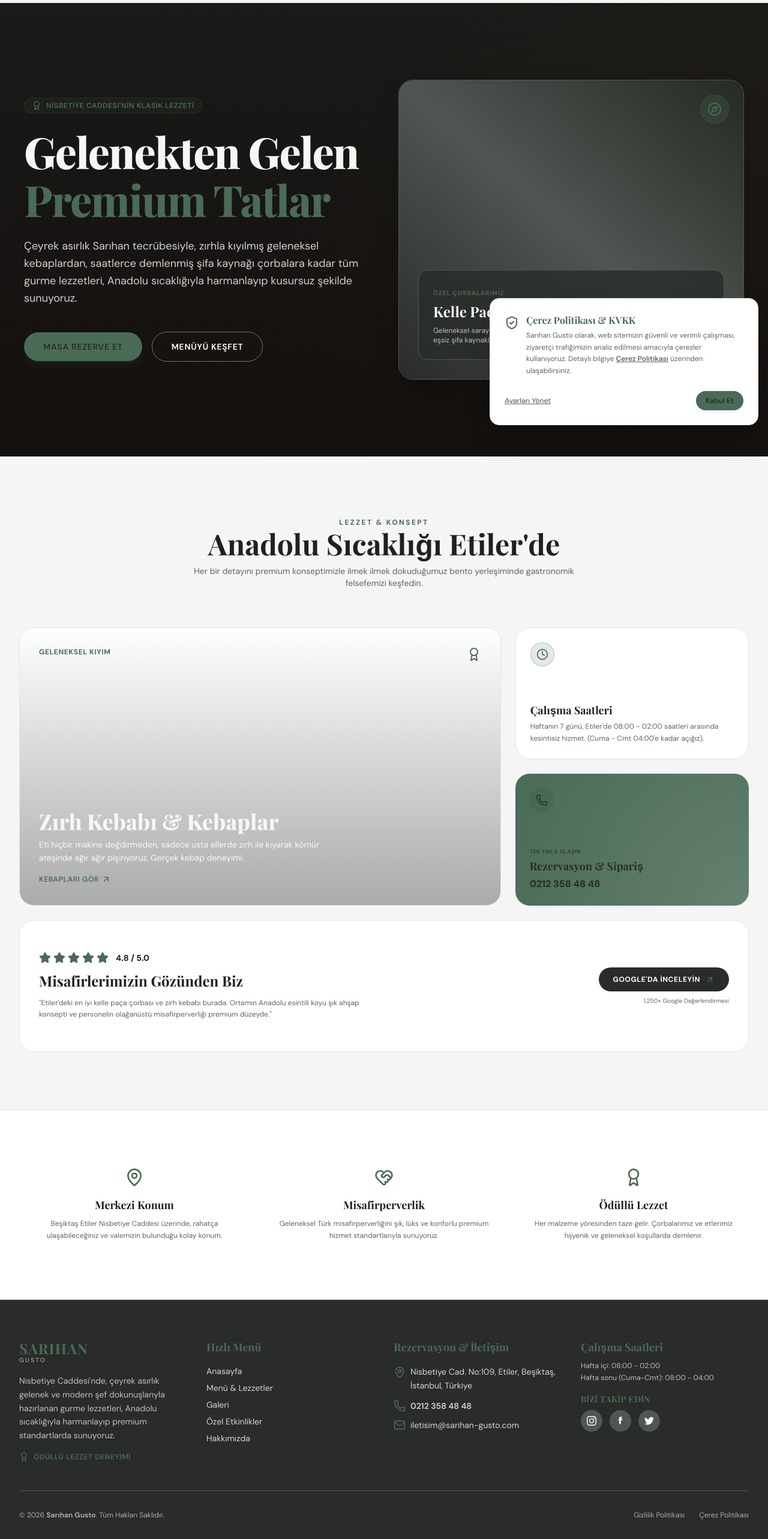
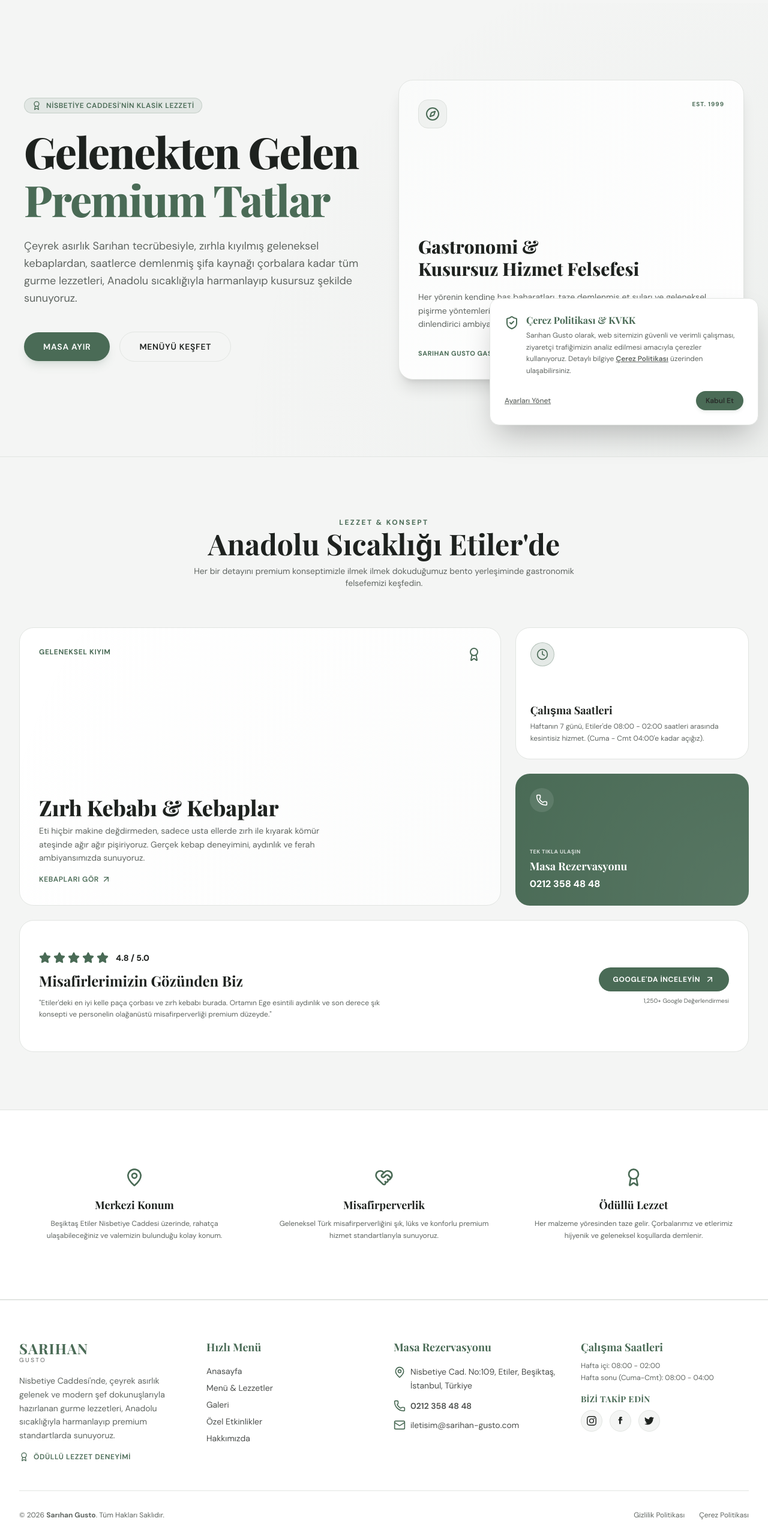
Before and after one commit to gunesmyasin60-debug/sarihan-gusto, a Next.js app: page / in a window 1280 px wide. Shown: the part 75-2641 px from the top of the page at 60% size. Built offline with nearby package versions, Linux system fonts and the light colour scheme; a web font is replaced by a local one.

Commit message:
feat: migrate entire website to eyes-restful Linen & Sage theme, upgrade admin uploader to support Base64 FileReader, and optimize CTA conversion rates

```diff
--- a/src/app/globals.css
+++ b/src/app/globals.css
@@ -33,13 +33,13 @@
 }
 
 .dark {
-  --background: #292C2A;
-  --foreground: #F6F6F4;
-  --card-bg: #323633;
-  --card-border: #424844;
+  --background: #222623;
+  --foreground: #E4E7E4;
+  --card-bg: #2B302C;
+  --card-border: #3A403C;
   --accent: #8FAF6C;
-  --muted: #8F9692;
-  --input-bg: #323633;
+  --muted: #8A918C;
+  --input-bg: #2B302C;
 }
 
 @theme inline {
--- a/src/app/page.tsx
+++ b/src/app/page.tsx
@@ -3,7 +3,6 @@
 // Hero alanı, "Anadolu Sıcaklığı" Bento Grid tasarımı, yerleşik Google Yorumları ve JSON-LD Yapılandırılmış Arama Şemalarını barındırır.
 
 import Link from "next/link";
-import Image from "next/image";
 import { Star, Clock, Phone, MapPin, ArrowUpRight, Award, Compass, HeartHandshake } from "lucide-react";
 import Navbar from "@/components/ui/Navbar";
 import Footer from "@/components/ui/Footer";
@@ -69,38 +68,38 @@
       <main className="flex-grow pt-20">
         {/* 1. HERO BÖLÜMÜ */}
         <section
-          className="relative min-h-[90vh] flex items-center bg-wood-dark overflow-hidden"
+          className="relative min-h-[90vh] flex items-center bg-background overflow-hidden"
           aria-label="Sarıhan Gusto Karşılama Alanı"
         >
-          {/* Soyut Anadolu Güneşi Desenli Arka Plan Katmanı */}
-          <div className="absolute inset-0 bg-[radial-gradient(circle_at_bottom_right,rgba(212,175,55,0.15),transparent_60%)] z-1" />
-          <div className="absolute inset-0 bg-[linear-gradient(to_bottom,rgba(18,14,12,0.6),rgba(18,14,12,0.95))] z-1" />
+          {/* Soyut Anadolu Güneşi Desenli Arka Plan Katmanı (Adaçayı Rengi) */}
+          <div className="absolute inset-0 bg-[radial-gradient(circle_at_bottom_right,rgba(74,107,86,0.06),transparent_60%)] z-1" />
+          <div className="absolute inset-0 bg-[linear-gradient(to_bottom,rgba(244,245,244,0.1),rgba(244,245,244,0.3))] z-1" />
 
           <div className="max-w-7xl mx-auto px-4 sm:px-6 lg:px-8 relative z-10 py-24 md:py-32 grid grid-cols-1 lg:grid-cols-2 gap-12 items-center">
             {/* Sol: Metin İçeriği */}
-            <div className="space-y-6 text-stone-cream text-left">
+            <div className="space-y-6 text-foreground text-left">
               <div className="inline-flex items-center space-x-2 bg-accent/10 border border-accent/20 px-3 py-1 rounded-full text-accent text-xs font-semibold uppercase tracking-wider">
                 <Award className="w-4 h-4" />
                 <span>Nisbetiye Caddesi'nin Klasik Lezzeti</span>
               </div>
-              <h1 className="font-serif text-5xl md:text-7xl font-extrabold leading-[1.1] tracking-tight text-stone-light">
+              <h1 className="font-serif text-5xl md:text-7xl font-extrabold leading-[1.1] tracking-tight">
                 Gelenekten Gelen <br />
                 <span className="text-accent">Premium Tatlar</span>
               </h1>
-              <p className="text-stone-cream/80 text-base md:text-lg leading-relaxed max-w-xl">
+              <p className="text-muted text-base md:text-lg leading-relaxed max-w-xl">
                 Çeyrek asırlık Sarıhan tecrübesiyle, zırhla kıyılmış geleneksel kebaplardan, saatlerce demlenmiş şifa kaynağı çorbalara kadar tüm gurme lezzetleri, Anadolu sıcaklığıyla harmanlayıp kusursuz şekilde sunuyoruz.
               </p>
               <div className="flex flex-col sm:flex-row items-stretch sm:items-center gap-4 pt-4">
                 <Link
                   href="/rezervasyon"
-                  className="px-8 py-3.5 rounded-full text-sm font-semibold uppercase tracking-wider bg-accent text-wood-dark hover:bg-brand-gold-hover hover:scale-[1.02] shadow-lg shadow-accent/15 transition-all duration-300 text-center"
+                  className="px-8 py-3.5 rounded-full text-sm font-semibold uppercase tracking-wider bg-accent text-white hover:bg-brand-gold-hover hover:scale-[1.02] shadow-lg shadow-accent/15 transition-all duration-300 text-center cursor-pointer"
                   aria-label="Hızlı rezervasyon yapın"
                 >
-                  Masa Rezerve Et
+                  Masa Ayır
                 </Link>
                 <Link
                   href="/menu"
-                  className="px-8 py-3.5 rounded-full text-sm font-semibold uppercase tracking-wider bg-transparent border border-stone-cream/40 text-stone-cream hover:bg-stone-cream/10 hover:border-stone-light transition-all duration-300 text-center"
+                  className="px-8 py-3.5 rounded-full text-sm font-semibold uppercase tracking-wider bg-transparent border border-card-border text-foreground hover:bg-card hover:border-accent transition-all duration-300 text-center cursor-pointer"
                   aria-label="Restoran menüsünü görüntüleyin"
                 >
                   Menüyü Keşfet
@@ -108,19 +107,26 @@
               </div>
             </div>
 
-            {/* Sağ: İkonik Kahraman Görseli */}
-            <div className="relative aspect-square w-full max-w-[480px] mx-auto lg:max-w-none lg:h-[500px] rounded-3xl overflow-hidden border border-wood-amber shadow-2xl">
-              {/* Buraya placeholder yerine şık bir soyut renk/fotoğraf geçişi katmanı yerleştiriyoruz */}
-              <div className="absolute inset-0 bg-gradient-to-tr from-wood-dark via-wood-amber to-accent/20 flex flex-col justify-end p-8 text-stone-cream">
-                <div className="absolute top-6 right-6 w-12 h-12 rounded-full bg-accent/25 backdrop-blur-sm border border-accent/40 flex items-center justify-center text-accent">
+            {/* Sağ: İkonik Kahraman Marka Görsel Alanı (Ayrı Çalışılmak Üzere Yemek Kartsız Premium Sunum) */}
+            <div className="relative aspect-square w-full max-w-[480px] mx-auto lg:max-w-none lg:h-[500px] rounded-3xl overflow-hidden border border-card-border bg-card shadow-xl p-8 flex flex-col justify-between text-left group premium-hover">
+              <div className="absolute inset-0 bg-[radial-gradient(circle_at_top_left,rgba(74,107,86,0.03),transparent)]" />
+              <div className="flex justify-between items-start">
+                <div className="w-12 h-12 rounded-2xl bg-background border border-card-border flex items-center justify-center text-accent">
                   <Compass className="w-6 h-6 animate-pulse" />
                 </div>
-                <div className="bg-wood-dark/80 backdrop-blur-md p-6 rounded-2xl border border-wood-amber">
-                  <span className="text-[10px] uppercase tracking-widest text-accent font-bold">Özel Çorbalarımız</span>
-                  <h3 className="font-serif text-2xl font-bold mt-1 text-stone-light">Kelle Paça & Kral İşkembe</h3>
-                  <p className="text-xs text-stone-cream/70 mt-2">
-                    Geleneksel saray usulü baharatlar ve hakiki manda tereyağı eşliğinde hazırlanan eşsiz şifa kaynakları.
-                  </p>
+                <span className="text-[10px] uppercase tracking-widest text-accent font-bold">EST. 1999</span>
+              </div>
+              <div className="space-y-4 relative z-10">
+                <h3 className="font-serif text-3xl font-extrabold leading-tight text-foreground">
+                  Gastronomi & <br/>Kusursuz Hizmet Felsefesi
+                </h3>
+                <p className="text-sm text-muted leading-relaxed">
+                  Her yörenin kendine has baharatları, taze demlenmiş et suları ve geleneksel pişirme yöntemlerimizle hazırlanan tabaklarımız, lüks Etiler şubemizin asil ve dinlendirici ambiyansında unutulmaz anlara dönüşüyor.
+                </p>
+                <div className="pt-2">
+                  <span className="text-[11px] font-bold text-accent uppercase tracking-wider">
+                    Sarıhan Gusto Gastronomi Deneyimi
+                  </span>
                 </div>
               </div>
             </div>
@@ -144,17 +150,17 @@
             {/* Bento Grid Yapısı */}
             <div className="grid grid-cols-1 md:grid-cols-3 gap-6 auto-rows-[220px]">
 
-              {/* Kart 1: Kebaplar (Büyük Kart) */}
+              {/* Kart 1: Kebaplar (Büyük Kart - Açık Renk ve Mükemmel Metin Kontrastı) */}
               <div className="md:col-span-2 md:row-span-2 rounded-3xl bg-card border border-card-border p-8 flex flex-col justify-between overflow-hidden relative group premium-hover">
-                <div className="absolute inset-0 bg-gradient-to-b from-transparent to-wood-dark/40 group-hover:scale-105 transition-all duration-500" />
+                <div className="absolute inset-0 bg-[radial-gradient(circle_at_bottom_right,rgba(74,107,86,0.02),transparent)]" />
                 <div className="relative z-10 flex justify-between items-start">
                   <span className="text-xs uppercase tracking-wider font-bold text-accent">Geleneksel Kıyım</span>
                   <Award className="w-6 h-6 text-accent" />
                 </div>
                 <div className="relative z-10 space-y-2 text-left">
-                  <h3 className="font-serif text-3xl font-extrabold text-stone-light md:text-4xl">Zırh Kebabı & Kebaplar</h3>
-                  <p className="text-sm text-stone-cream/90 max-w-lg leading-relaxed">
-                    Eti hiçbir makine değdirmeden, sadece usta ellerde zırh ile kıyarak kömür ateşinde ağır ağır pişiriyoruz. Gerçek kebap deneyimi.
+                  <h3 className="font-serif text-3xl font-extrabold text-foreground md:text-4xl">Zırh Kebabı & Kebaplar</h3>
+                  <p className="text-sm text-muted max-w-lg leading-relaxed">
+                    Eti hiçbir makine değdirmeden, sadece usta ellerde zırh ile kıyarak kömür ateşinde ağır ağır pişiriyoruz. Gerçek kebap deneyimini, aydınlık ve ferah ambiyansımızda sunuyoruz.
                   </p>
                   <Link
                     href="/menu"
@@ -179,15 +185,15 @@
                 </div>
               </div>
 
-              {/* Kart 3: Telefon & WhatsApp İletişim */}
-              <div className="rounded-3xl bg-accent text-wood-dark p-6 flex flex-col justify-between text-left premium-hover relative overflow-hidden">
-                <div className="absolute inset-0 bg-[radial-gradient(circle_at_bottom_right,rgba(255,255,255,0.15),transparent)]" />
-                <div className="w-10 h-10 rounded-full bg-wood-dark/10 flex items-center justify-center text-wood-dark">
+              {/* Kart 3: Telefon & Rezervasyon İletişim (Adaçayı Yeşili ve Beyaz Yazı ile Premium Uyum) */}
+              <div className="rounded-3xl bg-accent text-white p-6 flex flex-col justify-between text-left premium-hover relative overflow-hidden">
+                <div className="absolute inset-0 bg-[radial-gradient(circle_at_bottom_right,rgba(255,255,255,0.08),transparent)]" />
+                <div className="w-10 h-10 rounded-full bg-white/10 flex items-center justify-center text-white">
                   <Phone className="w-5 h-5" />
                 </div>
                 <div className="space-y-1 relative z-10">
-                  <span className="text-[9px] uppercase tracking-wider font-bold text-wood-dark/70">Tek Tıkla Ulaşın</span>
-                  <h3 className="font-serif text-lg font-bold">Rezervasyon & Sipariş</h3>
+                  <span className="text-[9px] uppercase tracking-wider font-bold text-white/80">Tek Tıkla Ulaşın</span>
+                  <h3 className="font-serif text-lg font-bold text-white">Masa Rezervasyonu</h3>
                   <a
                     href={`tel:${RESTORAN_BILGILERI.phoneRaw}`}
                     className="text-base font-extrabold block hover:underline"
@@ -209,7 +215,7 @@
                   </div>
                   <h3 className="font-serif text-2xl font-bold">Misafirlerimizin Gözünden Biz</h3>
                   <p className="text-xs text-muted leading-relaxed">
-                    "Etiler'deki en iyi kelle paça çorbası ve zırh kebabı burada. Ortamın Anadolu esintili koyu şık ahşap konsepti ve personelin olağanüstü misafirperverliği premium düzeyde."
+                    "Etiler'deki en iyi kelle paça çorbası ve zırh kebabı burada. Ortamın Ege esintili aydınlık ve son derece şık konsepti ve personelin olağanüstü misafirperverliği premium düzeyde."
                   </p>
                 </div>
                 <div className="shrink-0 flex flex-col items-center md:items-end justify-center">
@@ -217,11 +223,11 @@
                     href={RESTORAN_BILGILERI.mapsLink}
                     target="_blank"
                     rel="noopener noreferrer"
-                    className="inline-flex items-center space-x-2 bg-wood-dark text-stone-cream dark:bg-stone-cream dark:text-wood-dark px-6 py-3 rounded-full text-xs font-bold uppercase tracking-wider hover:scale-105 transition-all duration-300 focus:outline-none"
+                    className="inline-flex items-center space-x-2 bg-accent text-white px-6 py-3 rounded-full text-xs font-bold uppercase tracking-wider hover:bg-brand-gold-hover hover:scale-105 transition-all duration-300 focus:outline-none cursor-pointer"
                     aria-label="Google Haritalar'da tüm yorumları gör"
                   >
                     <span>Google'da İnceleyin</span>
-                    <ArrowUpRight className="w-4 h-4 text-accent" />
+                    <ArrowUpRight className="w-4 h-4 text-white" />
                   </a>
                   <span className="text-[10px] text-muted mt-2">1,250+ Google Değerlendirmesi</span>
                 </div>
--- a/src/components/ui/Button.tsx
+++ b/src/components/ui/Button.tsx
@@ -22,7 +22,7 @@
     "inline-flex items-center justify-center font-medium rounded-full cursor-pointer transition-all duration-300 focus:outline-none focus:ring-2 focus:ring-accent focus:ring-offset-2 disabled:opacity-50 disabled:cursor-not-allowed";
 
   const variants = {
-    solid: "bg-accent text-wood-dark hover:bg-brand-gold-hover hover:scale-[1.02] shadow-md shadow-accent/10 border border-transparent",
+    solid: "bg-accent text-white hover:bg-brand-gold-hover hover:scale-[1.02] shadow-md shadow-accent/10 border border-transparent",
     outline: "bg-transparent text-accent border border-accent hover:bg-accent/10 hover:scale-[1.02]",
     ghost: "bg-transparent text-foreground hover:bg-card hover:text-accent border border-transparent",
   };
--- a/src/components/ui/Footer.tsx
+++ b/src/components/ui/Footer.tsx
@@ -9,20 +9,20 @@
   const currentYear = new Date().getFullYear();
 
   return (
-    <footer className="bg-wood-dark text-stone-cream border-t border-wood-amber pt-16 pb-8" aria-label="Sayfa Altlığı">
+    <footer className="bg-card text-foreground border-t border-card-border pt-16 pb-8" aria-label="Sayfa Altlığı">
       <div className="max-w-7xl mx-auto px-4 sm:px-6 lg:px-8">
         <div className="grid grid-cols-1 md:grid-cols-4 gap-8 mb-12">
           {/* Sütun 1: Marka Tanıtım */}
-          <div className="space-y-4">
+          <div className="space-y-4 text-left">
             <Link href="/" className="flex flex-col items-start focus:outline-none">
               <span className="font-serif text-2xl font-bold tracking-wider text-accent">
                 SARIHAN
               </span>
-              <span className="text-[10px] tracking-[0.25em] text-stone-cream/70 -mt-1 uppercase">
+              <span className="text-[10px] tracking-[0.25em] text-foreground/70 -mt-1 uppercase">
                 Gusto
               </span>
             </Link>
-            <p className="text-sm text-stone-cream/70 leading-relaxed">
+            <p className="text-sm text-muted leading-relaxed">
               Nisbetiye Caddesi'nde, çeyrek asırlık gelenek ve modern şef dokunuşlarıyla hazırlanan gurme lezzetleri, Anadolu sıcaklığıyla harmanlayıp premium standartlarda sunuyoruz.
             </p>
             <div className="flex items-center space-x-2 text-accent text-xs font-semibold uppercase tracking-wider">
@@ -32,9 +32,9 @@
           </div>
 
           {/* Sütun 2: Gezinme (Linkler) */}
-          <div>
+          <div className="text-left">
             <h3 className="font-serif text-lg font-bold text-accent mb-4">Hızlı Menü</h3>
-            <ul className="space-y-2 text-sm text-stone-cream/80" aria-label="Alt Bilgi Gezinme Menüsü">
+            <ul className="space-y-2 text-sm text-foreground/80" aria-label="Alt Bilgi Gezinme Menüsü">
               <li>
                 <Link href="/" className="hover:text-accent transition-colors duration-300">Anasayfa</Link>
               </li>
@@ -54,9 +54,9 @@
           </div>
 
           {/* Sütun 3: İletişim Bilgileri */}
-          <div>
-            <h3 className="font-serif text-lg font-bold text-accent mb-4">Rezervasyon & İletişim</h3>
-            <ul className="space-y-3 text-sm text-stone-cream/80" aria-label="İletişim ve Adres Bilgileri">
+          <div className="text-left">
+            <h3 className="font-serif text-lg font-bold text-accent mb-4">Masa Rezervasyonu</h3>
+            <ul className="space-y-3 text-sm text-foreground/80" aria-label="İletişim ve Adres Bilgileri">
               <li className="flex items-start space-x-2">
                 <MapPin className="w-5 h-5 text-accent shrink-0 mt-0.5" />
                 <a
@@ -93,10 +93,10 @@
           </div>
 
           {/* Sütun 4: Çalışma Saatleri & Sosyal Medya */}
-          <div className="space-y-4">
+          <div className="space-y-4 text-left">
             <div>
               <h3 className="font-serif text-lg font-bold text-accent mb-2">Çalışma Saatleri</h3>
-              <p className="text-xs text-stone-cream/70 leading-relaxed">
+              <p className="text-xs text-muted leading-relaxed">
                 Hafta içi: 08:00 - 02:00<br/>
                 Hafta sonu (Cuma-Cmt): 08:00 - 04:00
               </p>
@@ -108,7 +108,7 @@
                   href={RESTORAN_BILGILERI.socials.instagram}
                   target="_blank"
                   rel="noopener noreferrer"
-                  className="w-9 h-9 rounded-full bg-wood-amber flex items-center justify-center text-stone-cream hover:bg-accent hover:text-wood-dark transition-all duration-300 focus:outline-none focus:ring-2 focus:ring-accent"
+                  className="w-9 h-9 rounded-full bg-background border border-card-border flex items-center justify-center text-foreground hover:bg-accent hover:text-white transition-all duration-300 focus:outline-none focus:ring-2 focus:ring-accent"
                   aria-label="Sarıhan Gusto Instagram Sayfası"
                 >
                   <svg className="w-4 h-4 fill-current" viewBox="0 0 24 24">
@@ -119,7 +119,7 @@
                   href={RESTORAN_BILGILERI.socials.facebook}
                   target="_blank"
                   rel="noopener noreferrer"
-                  className="w-9 h-9 rounded-full bg-wood-amber flex items-center justify-center text-stone-cream hover:bg-accent hover:text-wood-dark transition-all duration-300 focus:outline-none focus:ring-2 focus:ring-accent"
+                  className="w-9 h-9 rounded-full bg-background border border-card-border flex items-center justify-center text-foreground hover:bg-accent hover:text-white transition-all duration-300 focus:outline-none focus:ring-2 focus:ring-accent"
                   aria-label="Sarıhan Gusto Facebook Sayfası"
                 >
                   <svg className="w-4 h-4 fill-current" viewBox="0 0 24 24">
@@ -130,7 +130,7 @@
                   href={RESTORAN_BILGILERI.socials.twitter}
                   target="_blank"
                   rel="noopener noreferrer"
-                  className="w-9 h-9 rounded-full bg-wood-amber flex items-center justify-center text-stone-cream hover:bg-accent hover:text-wood-dark transition-all duration-300 focus:outline-none focus:ring-2 focus:ring-accent"
+                  className="w-9 h-9 rounded-full bg-background border border-card-border flex items-center justify-center text-foreground hover:bg-accent hover:text-white transition-all duration-300 focus:outline-none focus:ring-2 focus:ring-accent"
                   aria-label="Sarıhan Gusto Twitter Sayfası"
                 >
                   <svg className="w-4 h-4 fill-current" viewBox="0 0 24 24">
@@ -143,7 +143,7 @@
         </div>
 
         {/* Alt Footer Bölümü */}
-        <div className="border-t border-wood-amber pt-8 flex flex-col md:flex-row items-center justify-between text-xs text-stone-cream/60">
+        <div className="border-t border-card-border pt-8 flex flex-col md:flex-row items-center justify-between text-xs text-muted">
           <p className="mb-4 md:mb-0">
             &copy; {currentYear} <strong>Sarıhan Gusto</strong>. Tüm Hakları Saklıdır.
           </p>
--- a/src/components/ui/Navbar.tsx
+++ b/src/components/ui/Navbar.tsx
@@ -111,7 +111,7 @@
 
             <Link
               href="/rezervasyon"
-              className="inline-flex items-center justify-center px-5 py-2 rounded-full text-xs font-semibold uppercase tracking-wider bg-accent text-wood-dark hover:bg-brand-gold-hover hover:scale-[1.02] shadow-md shadow-accent/10 transition-all duration-300 focus:outline-none"
+              className="inline-flex items-center justify-center px-5 py-2 rounded-full text-xs font-semibold uppercase tracking-wider bg-accent text-white hover:bg-brand-gold-hover hover:scale-[1.02] shadow-md shadow-accent/10 transition-all duration-300 focus:outline-none"
             >
               {lang === "tr" ? "Masa Ayır" : "Book Table"}
             </Link>
@@ -171,7 +171,7 @@
                 <Link
                   href="/rezervasyon"
                   onClick={() => setIsOpen(false)}
-                  className="px-6 py-2 rounded-full text-xs font-semibold uppercase tracking-wider bg-accent text-wood-dark hover:bg-brand-gold-hover transition-all duration-300"
+                  className="px-6 py-2 rounded-full text-xs font-semibold uppercase tracking-wider bg-accent text-white hover:bg-brand-gold-hover transition-all duration-300"
                 >
                   {lang === "tr" ? "Masa Ayır" : "Book Table"}
                 </Link>
```
Also changed, not shown: src/app/admin/page.tsx (+15 -17 lines), src/app/galeri/page.tsx (+48 -36 lines), src/app/iletisim/page.tsx (+7 -8 lines), src/app/menu/page.tsx (+5 -5 lines), src/app/rezervasyon/page.tsx (+5 -5 lines).
